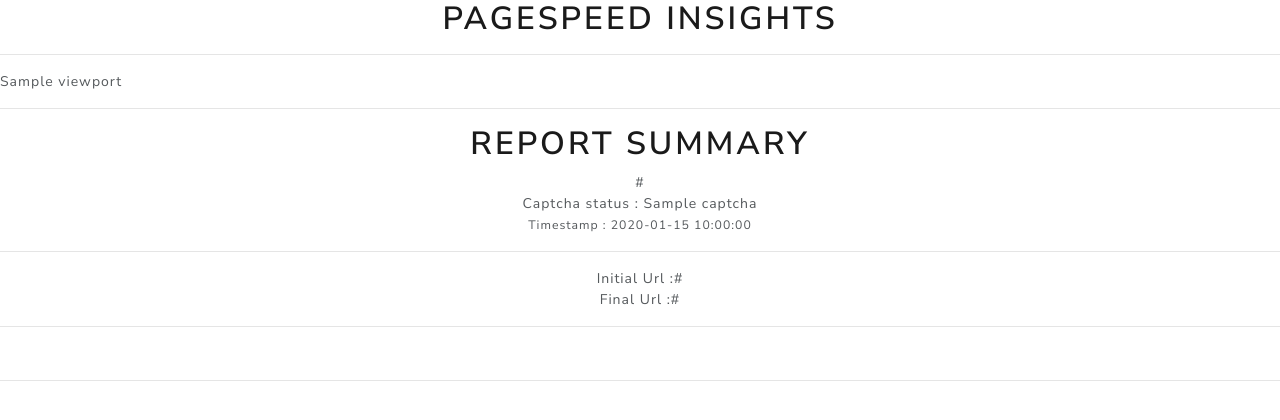
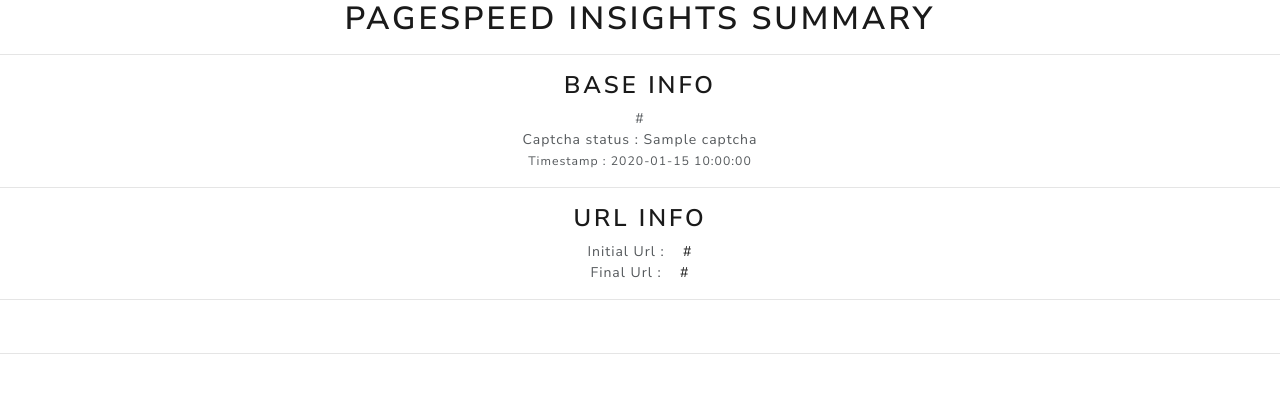
Before and after one commit to Arunkumar483/Python-Project--1-Page-Insights-App, a Flask app: template pyproject/templates/index.html in a window 1280 px wide. Shown: the top 420 px of the page. Run offline with Flask 2, Linux system fonts and the light colour scheme; the template is opened without the code that fills it: most values are stand-ins (such as "Sample title", 1, 10 or a date in 2020); some libraries are stand-ins or nearby versions.

Commit message:
parsing elements in dictionary from json.loads

```diff
--- a/pyproject/app.py
+++ b/pyproject/app.py
@@ -19,6 +19,7 @@
     captcha=data["captchaResult"]
     timestamp=data["analysisUTCTimestamp"]
     lighthouseResult=data["lighthouseResult"]
+    viewportdetails=data["lighthouseResult"]["audits"]["viewport"]
     #firstmeaningfulpaint=data['first-meaningful-paint']
 
     analyzedurl=data["id"]
--- a/pyproject/templates/index.html
+++ b/pyproject/templates/index.html
@@ -1,22 +1,24 @@
 {% extends 'layout.html' %}
 {% block content %}
 <hr>
-{{data["lighthouseResult"]["audits"]["viewport"]}}
-<hr>
-<div align="center" border='1'>
-<h1>REPORT SUMMARY</h1> <caption>{{analyzedurl}}</caption><br>
-Captcha status :  {{captcha}}<br>
-<small>Timestamp      :  {{timestamp}}</small>
-<br>
+<div align="center" class="baseinfo">
+    <h3 align="center">BASE INFO</h3>
+    <caption>{{analyzedurl}}</caption>
+    <br>
+    Captcha status :  {{captcha}}<br>
+    <small>Timestamp      :  {{timestamp}}</small>
+    <br>
 </div>
 <hr>
 <div align="center" class="lighthouseResult">
-    Initial Url :{{lighthouseResult["requestedUrl"]}}
+    <h3>URL INFO</h3>
+    Initial Url :&nbsp&nbsp&nbsp&nbsp<a href="{{lighthouseResult["requestedUrl"]}}">{{lighthouseResult["requestedUrl"]}}</a>
     <br>
-    Final Url :{{lighthouseResult["finalUrl"]}}
+    Final Url :&nbsp&nbsp&nbsp&nbsp<a href="{{lighthouseResult["finalUrl"]}}">{{lighthouseResult["finalUrl"]}}</a>
     <hr>
     <br>
 </div>
+
 
 <hr>
 
--- a/pyproject/templates/layout.html
+++ b/pyproject/templates/layout.html
@@ -7,8 +7,8 @@
     <link rel="stylesheet" href="https://stackpath.bootstrapcdn.com/bootswatch/4.5.2/lux/bootstrap.min.css" integrity="sha384-9+PGKSqjRdkeAU7Eu4nkJU8RFaH8ace8HGXnkiKMP9I9Te0GJ4/km3L1Z8tXigpG" crossorigin="anonymous">
     <!-- <link href="//maxcdn.bootstrapcdn.com/font-awesome/4.6.3/css/font-awesome.min.css" rel="stylesheet" type="text/css"> -->
     <link rel="stylesheet" href="style.css">
-    <title>Document</title>
-    <h1 align=center>PAGESPEED INSIGHTS</h1>
+    <title>PageInsights</title>
+    <h1 align=center>PAGESPEED INSIGHTS SUMMARY</h1>
 </head>
 <body>
     <!-- <h1 align=center>**Hello Detective**</h1> -->
```
